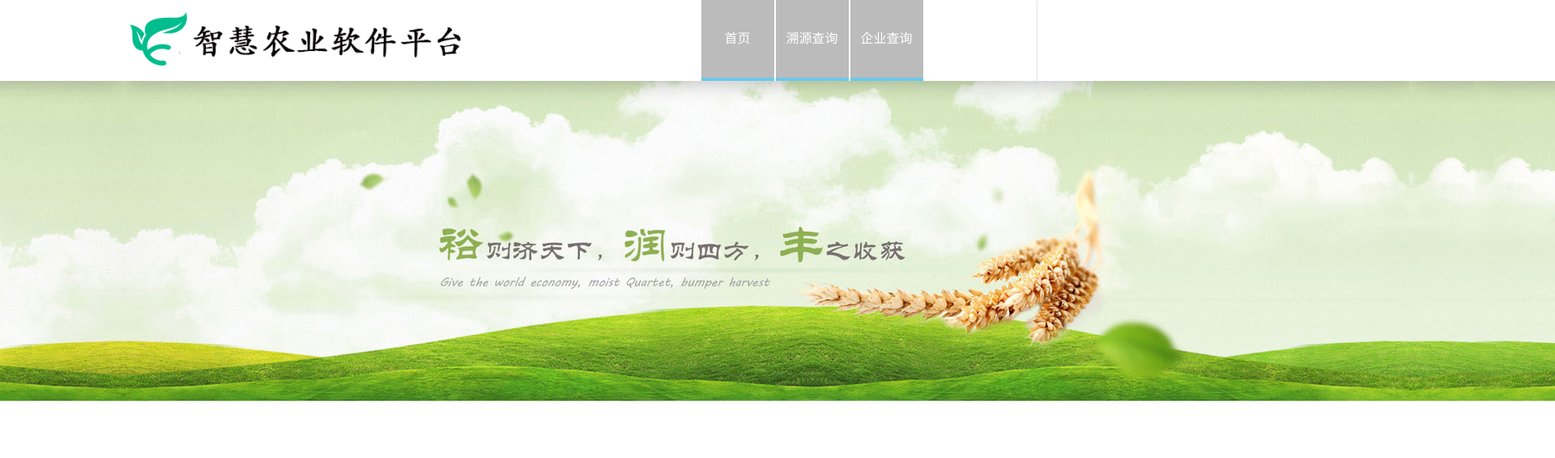
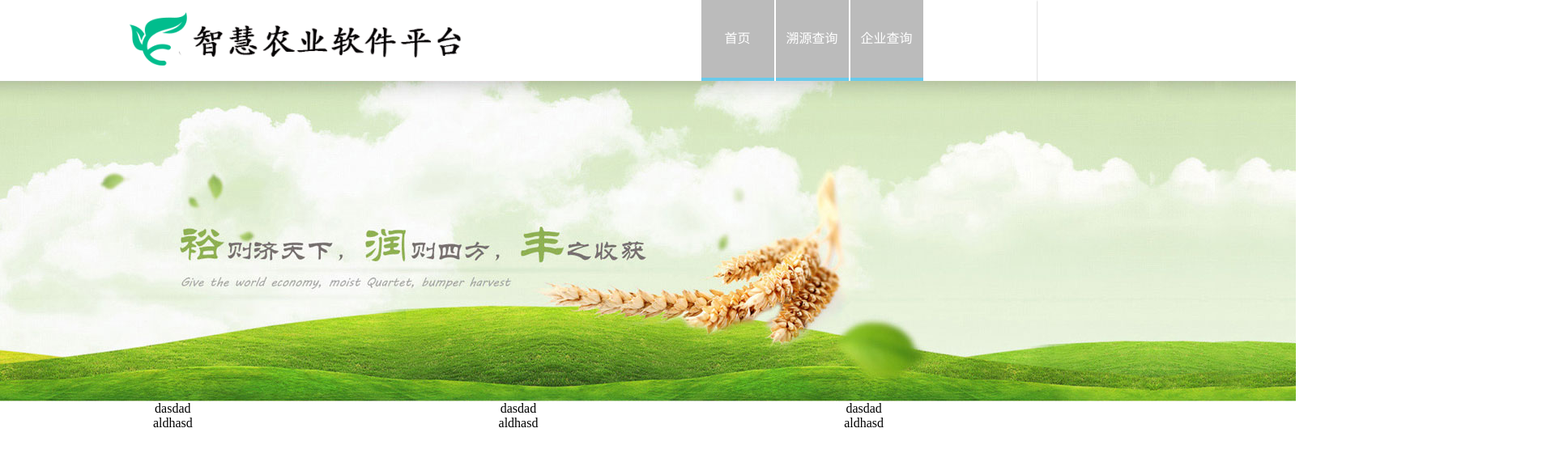
Before and after one commit to bicycler1/Traceable-produce, a Vue app: page /#/query in a window 1280 px wide. Shown: the top 566 px of the page at 81% size, 1920 px wide, since content can reach past the window. Built offline with nearby package versions, Linux system fonts and the light colour scheme.

Commit message:
query中企业模块的思考

```diff
--- /dev/null
+++ b/src/components/query/EnterpriseDemonstrate.vue
@@ -0,0 +1,37 @@
+<template>
+  <div class="enterprise">
+    <div>
+      {{enterpriseName}}
+    </div>
+    <div>
+      {{enterpriseDescribe}}
+    </div>
+  </div>
+</template>
+
+<style scoped>
+.enterprise{
+  display: flex;
+  flex-direction: column;
+  align-items: center;
+  justify-content: space-around;
+}
+</style>
+
+<script>
+  export default {
+    name: 'EnterpriseDemonstrate',
+    props:{
+      enterpriseName: String,
+      enterpriseDescribe: String
+    },
+    data(){
+      return{
+
+      }
+    },
+  }
+
+</script>
+
+<!-- Add "scoped" attribute to limit CSS to this component only -->
--- a/src/views/Query.vue
+++ b/src/views/Query.vue
@@ -5,6 +5,20 @@
     </div>
     <div class="query-background">
       <img src="../assets/QueryImgs/background.jpg" alt="">
+    </div>
+    <div class="enterprise-row">
+      <EnterpriseDemonstrate
+        enterpriseName="dasdad"
+        enterpriseDescribe="aldhasd"
+      ></EnterpriseDemonstrate>
+      <EnterpriseDemonstrate
+        enterpriseName="dasdad"
+        enterpriseDescribe="aldhasd"
+      ></EnterpriseDemonstrate>
+      <EnterpriseDemonstrate
+        enterpriseName="dasdad"
+        enterpriseDescribe="aldhasd"
+      ></EnterpriseDemonstrate>
     </div>
   </div>
 </template>
@@ -17,14 +31,24 @@
 }
 .query-background{
   position: relative;
+  display: flex;
+  align-items: center;
+  justify-content: center;
+}
+.enterprise-row{
+  display: flex;
+  justify-content: space-around;
+  align-items: center;
 }
 </style>
 
 <script>
   import QueryBanner from '@/components/query/banner.vue'
+  import EnterpriseDemonstrate from '@/components/query/EnterpriseDemonstrate.vue'
   export default {
     components:{
-      QueryBanner
+      QueryBanner,
+      EnterpriseDemonstrate
     },
     data() {
       return {
```
